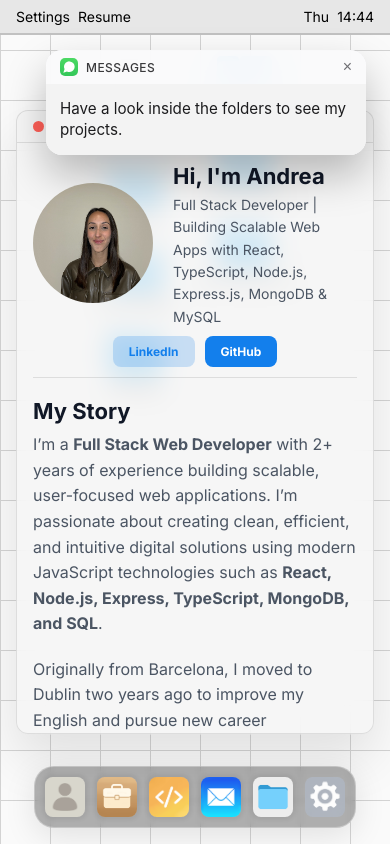
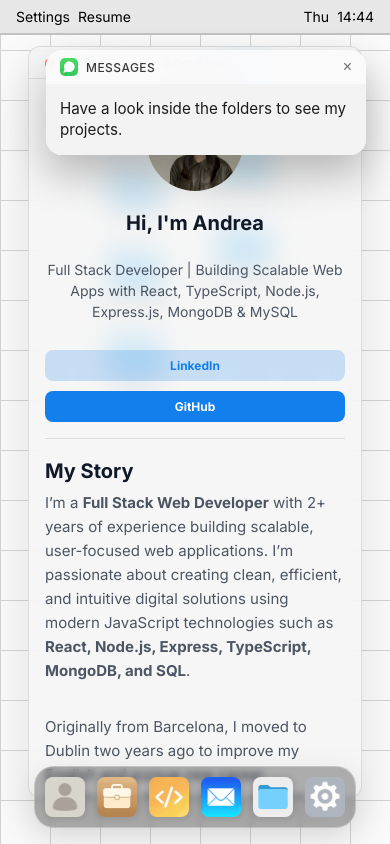
Before and after one commit to AndreaAlarconValdes/portfolio-andrea, a React (Vite) app: page /portfolio-andrea/about in a window 390 px wide. Built offline with nearby package versions, Linux system fonts and the light colour scheme.

Commit message:
style: refactor About.css to mobile-first responsive layout

```diff
--- a/src/pages/About/About.css
+++ b/src/pages/About/About.css
@@ -1,64 +1,91 @@
 .about {
   width: 100vw;
-  height: 100vh;
+  min-height: 100vh;
   display: flex;
   align-items: center;
   justify-content: center;
+  padding: 0.75rem;
+  box-sizing: border-box;
 }
 
 .about-content {
-  max-width: 800px;
-  max-height: 70vh;
+  width: 100%;
+  max-width: 50rem;
+  max-height: 85vh;
   padding: 1rem;
-  overflow-y: scroll;
+  overflow-y: auto;
+  overflow-x: hidden;
 }
 
 .profile-section {
   display: flex;
   flex-direction: column;
   align-items: center;
-  gap: .5rem;
+  gap: 1rem;
+  margin-bottom: 1rem;
 }
 
 .profile-info {
   display: flex;
+  flex-direction: column;
   align-items: center;
-  gap: 20px;
+  gap: 1rem;
+  text-align: center;
+  width: 100%;
 }
 
 .profile-image {
-  width: 120px;
-  height: 120px;
+  width: 6rem;
+  height: 6rem;
   border-radius: 50%;
   object-fit: cover;
   display: block;
+  flex-shrink: 0;
+}
+
+.profile-text {
+  display: flex;
+  flex-direction: column;
+  gap: 0.5rem;
+  width: 100%;
 }
 
 .profile-text .name {
-  font-size: 22px;
+  font-size: 1.25rem;
   font-weight: 700;
   color: #111827;
 }
 
 .profile-text .description {
-  font-size: 14px;
+  font-size: 0.875rem;
   color: #4b5563;
+  line-height: 1.5;
 }
 
 .profile-links {
   display: flex;
-  gap: 10px;
+  flex-direction: column;
+  gap: 0.625rem;
+  width: 100%;
+}
+
+.link-outline,
+.link-primary {
+  padding: 0.5rem 1rem;
+  border-radius: 0.5rem;
+  font-size: 0.75rem;
+  font-weight: 700;
+  cursor: pointer;
+  transition: all 0.3s;
+  text-align: center;
+  text-decoration: none;
+  display: inline-block;
+  border: none;
 }
 
 .link-outline {
-  padding: 8px 16px;
-  border-radius: 8px;
   background: rgba(19, 127, 236, 0.2);
   color: #137fec;
-  font-size: 12px;
-  font-weight: 700;
-  cursor: pointer;
-  transition: all 0.3s;
 }
 
 .link-outline:hover {
@@ -66,14 +93,8 @@
 }
 
 .link-primary {
-  padding: 8px 16px;
-  border-radius: 8px;
   background: #137fec;
   color: #fff;
-  font-size: 12px;
-  font-weight: 700;
-  cursor: pointer;
-  transition: all 0.3s;
 }
 
 .link-primary:hover {
@@ -81,32 +102,35 @@
 }
 
 .about-content h2 {
-  font-size: 22px;
+  font-size: 1.25rem;
   font-weight: 700;
   color: #111827;
-  margin-top: 20px;
-  margin-bottom: 8px;
+  margin-top: 1.25rem;
+  margin-bottom: 0.5rem;
 }
 
 .about-content p {
-  font-size: 16px;
+  font-size: 0.9375rem;
   color: #4b5563;
   line-height: 1.6;
+  margin-bottom: 0.75rem;
 }
 
 .about-content hr {
   border: none;
   border-top: 1px solid rgba(0, 0, 0, 0.1);
-  margin: 10px 0;
+  margin: 1rem 0;
 }
 
 .contact-section {
   text-align: center;
+  margin-top: 1rem;
 }
 
 .contact-section p {
   font-weight: 700;
   color: #1e293b;
+  margin-bottom: 0.5rem;
 }
 
 .contact-section a {
@@ -118,22 +142,96 @@
   text-decoration: underline;
 }
 
-/* Responsive */
-@media (min-width: 600px) {
+/* Tablet: 768px and up */
+@media (min-width: 768px) {
+  .about {
+    padding: 1rem;
+  }
+
   .about-content {
-    padding: 2rem;
+    padding: 1.5rem;
+    max-height: 75vh;
   }
 
   .profile-section {
     flex-direction: row;
     justify-content: space-between;
+    align-items: flex-start;
+    gap: 1.5rem;
+  }
+
+  .profile-info {
+    flex-direction: row;
     align-items: center;
-    gap: 1rem;
+    text-align: left;
+    flex: 1;
+  }
 
+  .profile-image {
+    width: 7rem;
+    height: 7rem;
+  }
+
+  .profile-text .name {
+    font-size: 1.375rem;
+  }
+
+  .profile-text .description {
+    font-size: 0.9375rem;
   }
 
   .profile-links {
     flex-direction: column;
     width: auto;
+    min-width: 8rem;
+  }
+
+  .link-outline,
+  .link-primary {
+    font-size: 0.8125rem;
+    padding: 0.5rem 1rem;
+  }
+
+  .about-content h2 {
+    font-size: 1.375rem;
+    margin-top: 1.5rem;
+  }
+
+  .about-content p {
+    font-size: 1rem;
   }
 }
+
+/* Desktop: 1024px and up */
+@media (min-width: 1024px) {
+  .about-content {
+    padding: 2rem;
+    max-height: 70vh;
+  }
+
+  .profile-image {
+    width: 7.5rem;
+    height: 7.5rem;
+  }
+
+  .profile-text .name {
+    font-size: 1.375rem;
+  }
+
+  .profile-text .description {
+    font-size: 0.875rem;
+  }
+
+  .link-outline,
+  .link-primary {
+    font-size: 0.75rem;
+  }
+
+  .about-content h2 {
+    font-size: 1.375rem;
+  }
+
+  .about-content p {
+    font-size: 1rem;
+  }
+}
```
